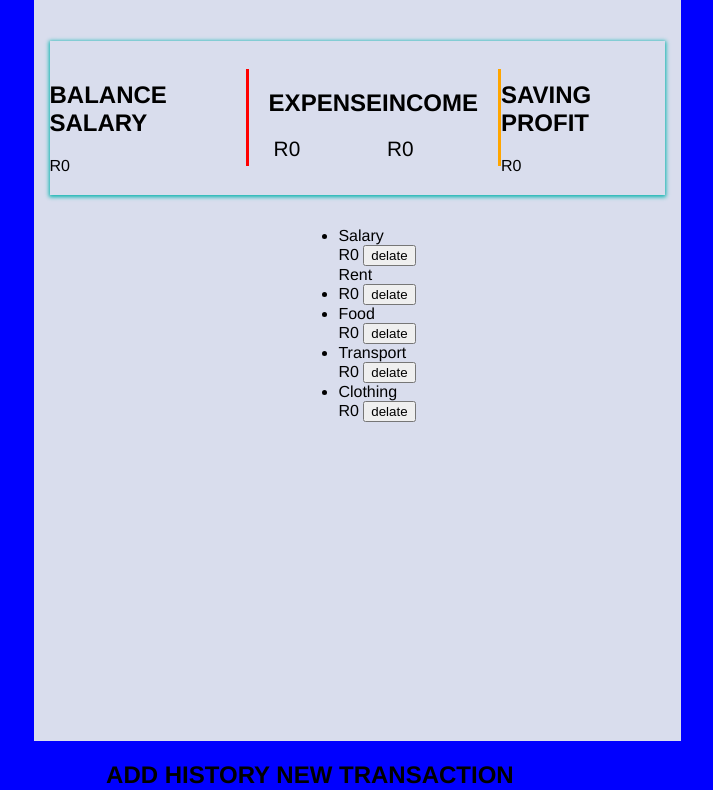
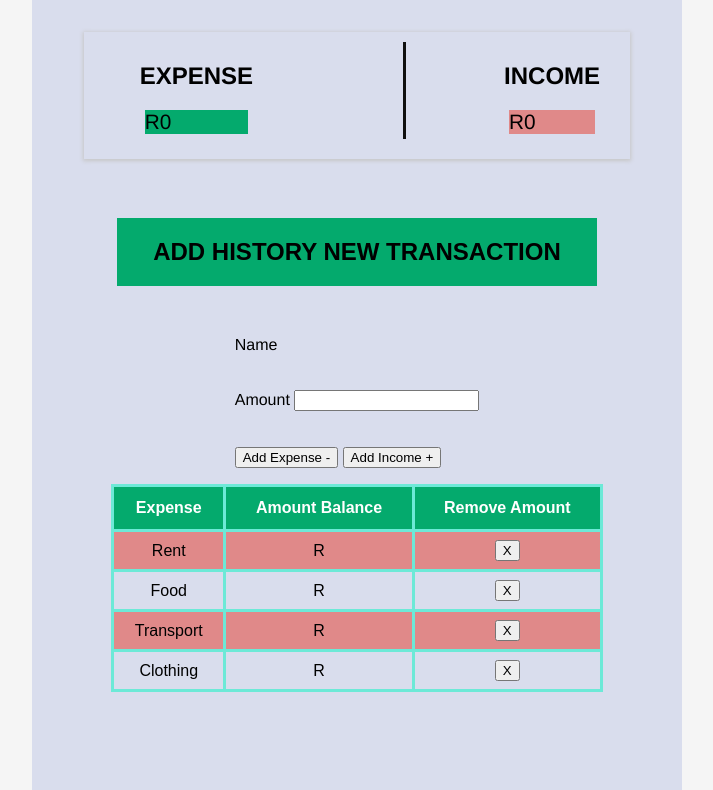
Before and after one commit to Tshembani30/ExpenseTrackerT, a plain HTML site: page index.html in a window 1280 px wide. Shown: the part 99-889 px from the top of the page, without its empty margins (283-996 px from the left). Drawn offline with Linux system fonts and the light colour scheme.

Commit message:
expense-container remove saving and balance

```diff
--- a/index.html
+++ b/index.html
@@ -12,92 +12,64 @@
 
 <body>
     <div class="app">
-        <h1>Expense</h1>
+        <h1>Expense Tracker App</h1>
 
         <div class="cashflow-container">
-            <div class="balance-container">
-                <h2> Balance Salary</h2>
-                <div id="Balance Salary">R0</div>
+            <div class="expense-container">
+                <h2> expense</h2>
+                <div id="expense">R0</div>
             </div>
-
-            <div class="Expense-container">
-                <h2> Expense</h2>
-                <div id="Expense">R0</div>
-            </div>
-            <div class="Income-container">
-                <h2> Income</h2>
-                <div id="Income">R0</div>
-            </div>
-
-            <div class="Saving Profit-contaier">
-                <h2> Saving Profit</h2>
-                <div id="Saving Profit">R0</div>
+            <div class="income-container">
+                <h2> income</h2>
+                <div id="income">R0</div>
             </div>
         </div>
         <div class="transaction-container">
-                <ul>
-                    <li>
-                        Salary
-                    </li>
-                    <div>
-                        <span class="Income-amt">R0</span>
-                        <button>delate</button>
+            <h2>Add History New transaction</h2>
         </div>
-
-                </li>
-                    Rent
-                    <li>
-                        <div>
-                            <span class="Expense-amt">R0</span>
-                            <button>delate</button>
-                        </div>
-
-                    </li>
-                    <li>
-                        Food
-                        <div>
-                            <span class="Expense-amt">R0</span>
-                            <button>delate</button>
-                        </div>
-
-                    </li>
-
-                    <li>
-                        <div>
-                            Transport
-                            <div>
-                                <span class="Expense-amt">R0</span>
-                                <button>delate</button>
-                            </div>
-                        </li>
-
-                    <li>
-                        <div>
-                            Clothing
-                            <div>
-                                <span class="Expense-amt">R0</span>
-                                <button>delate</button>
-                            </div>
-                        </li>
-                </ul>
-            </div>
+        <br>
+        <table id="transaction-amt">
+            <tr>
+              <th>Expense</th>
+              <th>Amount Balance </th>
+              <th>Remove Amount</th>
+            </tr>
+            <tr>
+              <td>Rent</td>
+              <td><span class="expense-amt">R</td>
+              <td><button>X</button></td>
+            </tr>
+            <tr>
+              <td>Food</td>
+              <td><span class="expense-amt">R</td>
+              <td><button>X</button></td>
+            </tr>
+            <tr>
+              <td>Transport</td>
+              <td><span class="expense-amt">R</span></td>
+              <td><button>X</button></td>
+            </tr>
+            <tr>
+              <td>Clothing</td>
+              <td><span class="expense-amt">R</span></td>
+              <td><button>X</button></td>
+            </tr>
 
     </div>
 
     <div class="form-container">
-            <h2>Add History New transaction </h2>
-            <form>
+        <div class="form">
             <label for="name">Name</label>
             <label id="name" type="text">
+                <br><br>
                 <label for="amount">Amount</label>
                 <input id="amount" type="number">
-                    <button id="button-expense">Add Expense - </button>
-                    <button id="button-income">Add Income + </button>
-            </form>
+                <br><br><br>
+                <button onclick="expense()">Add Expense - </button>
+                <button onclick="income()">Add Income + </button>
+            </div>
 
-            <!-- <div class="addBlanace"> -->
-
-            <!-- <div class="buttons"> -->
+       <script src="./scrpt.js"></script>
 
 
     </div>
--- a/scrpt.js
+++ b/scrpt.js
@@ -1,20 +1,9 @@
-let balanceIn = {
-    totalIncome: 0,
-    totalExpense: 0,
-    totalBalance: 0,
-    transactions: [],
-  }
+function expense()
+{
+  console.log("addAmt")
+}
 
-  getComputed()
-
-  displayInHTML()
-
-  // must be showComputer with ID reference from the HTML and display
-  let displayIncome = document.getElementById('Balance Salary')
-  displayIncome.innerHTML = state.totalIncome
-
-  let displayExpense = document.getElementById('Expense')
-  displayExpense.innerHTML = state.totalExpense
-
-  let displayBalance = document.getElementById('Saving Profit')
-  displayBalance.innerHTML = state.totalBalance
+function income()
+{
+  console.log("addAmt")
+}
--- a/style.css
+++ b/style.css
@@ -1,21 +1,19 @@
+:root {
+    --box-shadow: 0px 1px 4px 1px rgb(199, 199, 199,1);
 
-
-
-:root {
-    --box-shadow: 0px 1px 4px 1px rgb(7, 180, 174);
 }
 
 .app {
     width: 615px;
-    height: 100vh;
+    height: 120vh;
     margin: 0 auto;
     background-color: rgb(217, 221, 237);
     display: flex;
     flex-direction: column;
     align-items: center;
-    padding: 1rem;
+    padding: 1.1rem;
     gap: 1rem;
-  }
+}
 
 body {
     font-family: 'Franklin Gothic Medium', 'Arial Narrow', Arial, sans-serif;
@@ -23,7 +21,7 @@ body {
     flex-direction: column;
     justify-content: center;
     align-items: center;
-    background-color: blue;
+    background-color: whitesmoke;
 
 }
 
@@ -34,204 +32,108 @@ body {
 h2 {
     text-transform: uppercase;
 }
-
-.balance-container#balance {
-    font-size: 1.5em;
-
-}
-
+/* there are from element make the table color */
 .cashflow-container {
+    width: 490px;
     display: flex;
     box-shadow: var(--box-shadow);
     align-items: center;
     justify-items: center;
     padding-bottom: 20px;
-    padding-top: 20px;
-    margin-top: 20px;
+    padding-top: 10px;
+    margin-top: 10px;
+    padding-left: 9%;
+}
+.expense-container{
+margin-right: 20%;
 }
 
-.Income-container {
-    border-right: 3px solid yellowgreen;
-    padding-right: 20px;
+.expense-container {
+    border-right: 3px solid rgb(16, 16, 15);
+    padding-right: 150px;
 }
 
-.Expense-container {
-    border-left: 3px solid red;
-    padding-left: 20px;
-
-}
-.Income-container {
-    border-right: 3px solid orange;
-    padding-right: 20px;
-}
-.Balance Salary{
-    border-right: 2px solid green;
-    padding-right: 20px;
+#income,
+#expense{
+    font-size: 1.3em;
+    margin: 5px;
 }
 
-#Income,#Expense ,#Balance,#Saving {
-    font-size: 1.3em;
-    margin:5px;
-}
-
-#Expense{
-    color: var green(--Expense);
-}
-
-#Income{
-    color: var red(--Expense);
-}
-
-#transaction{
+#transaction {
     list-style: none;
     margin: 0%;
     padding: 0%;
 }
 
-#transaction li{
-    display: flex;
-    flex-direction: row;
+/* there have from element of the table */
+
+#transaction-amt {
+    font-family: Arial, Helvetica, sans-serif;
+    border-collapse: collapse;
+    width: 80%;
+    text-align: center;
     justify-content: space-between;
     padding: 10px;
-    margin-bottom: 10px;
-    box-shadow: var(--box-shadow);
+  }
+
+  #transaction-amt td, #transaction-amt th {
+    border: 3px solid #6de9d7;
+    padding: 8px;
+   gap: 20%;
+  }
+
+  #transaction-amt tr:nth-child(even){
+    background-color: #e08989;
+}
+  #transaction-amt tr:hover {
+    background-color: #04AA6D;
+
 }
 
-#transaction li .Income-amt{
-    display: inline-block ;
-    background-color: var(--Income);
-    color: aqua;
-    padding: 5px;
-    border-radius: 3px;
+#transaction-amt th {
+  padding-top: 12px;
+  padding-bottom: 12px;
+  text-align: left;
+  background-color: #04AA6D;
+  color: white;
+  text-align: center;
 }
 
 
-
-
-
-
-
-
-
-
-
-
-
-
-
-
-
-
-
-
-
-
-
-
-
-
-
-
-
-
-
-
-
-
-
-/* * {
-    margin: 0;
-    padding: 0;
-    box-sizing: border-box;
+.transaction-item > ul > li
+{
+    list-style: none;
 }
 
-body {
-    font-family: sans-serif;
-    color: rgb(220, 220, 220);
-    background-color: whitesmoke;
+.transaction-container{
+    background-color: #04AA6D;
+    font-family: Arial, Helvetica, sans-serif;
+    border-collapse: collapse;
+    width: 78%;
+    text-align: center;
+    margin-top: 7%;
+    justify-content: space-between;
+
 }
 
-.app {
-    width: 750px;
-    height: 100vh;
-    margin: 0 auto;
-    background-color:black;
+.form{
     display: flex;
     flex-direction: column;
-    align-items: center;
-    padding: 1rem;
-    gap: 20px;
 }
 
-.header {
-    border: solid 3px whitesmoke;
-    padding: 0.5rem;
-    color: white;
+.label{
+    padding-bottom: 10px;
+    display: flex;
+    flex-direction: column;
+}
+.button {
+    display: flex;
 }
 
-table,
-th,
-td {
-    border: 2px solid;
-    width: 410px;
-    color:black;
-    background-color:white;
-    box-sizing: border-box;
-    font-size: 18px;
-    margin-left: -18%;
+#expense{
+    background-color: #04AA6D;;
 }
 
-img {
-    height: 62px;
-    width: 62px;
-    margin-right: -480px;
-    margin-top: -82px;
+#income{
+    background-color: #e08989;
 }
-
-.form {
-    width: 75%;
-    margin: 0 auto;
-    display: flex;
-    gap: 5px;
-    flex-direction: column;
-    color: black;
-}
-
-input {
-    padding: 0.5rem;
-    outline: none;
-    color: black;
-}
-
-.addBlanace{
-    width: 75%;
-    height: 75%;
-    background-color: white;
-    color: aqua;
-}
-
-.buttons {
-    width: 100%;
-    display: flex;
-    gap: 3.5rem;
-    text-align: center;
-    justify-content: center;
-    align-items: center;
-    margin-top: 6%;
-  }
-
-  button {
-    padding: 0.5rem 1rem;
-    cursor: pointer;
-    font-weight: bold;
-    color: black;
-  }
-
-  .button-expense {
-    background-color: rgb(233, 19, 19);
-  }
-
-  .button-income {
-    background-color: rgb(18, 154, 18);
-  }
- */
```
Lines whose indentation alone changed are shown as unchanged.
